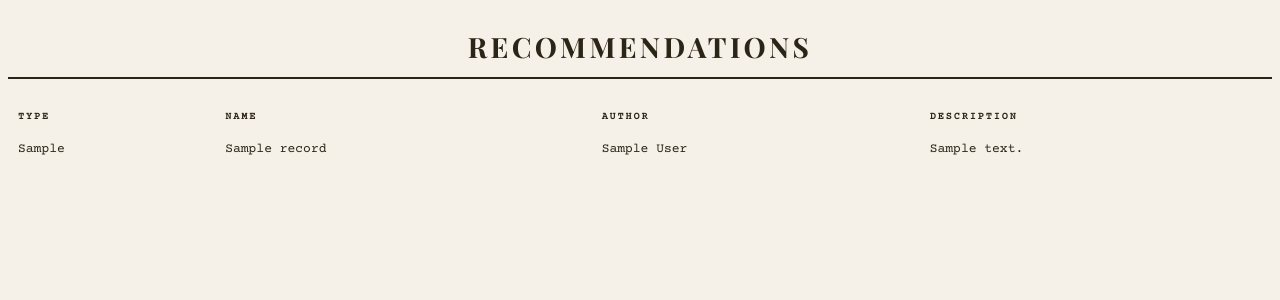
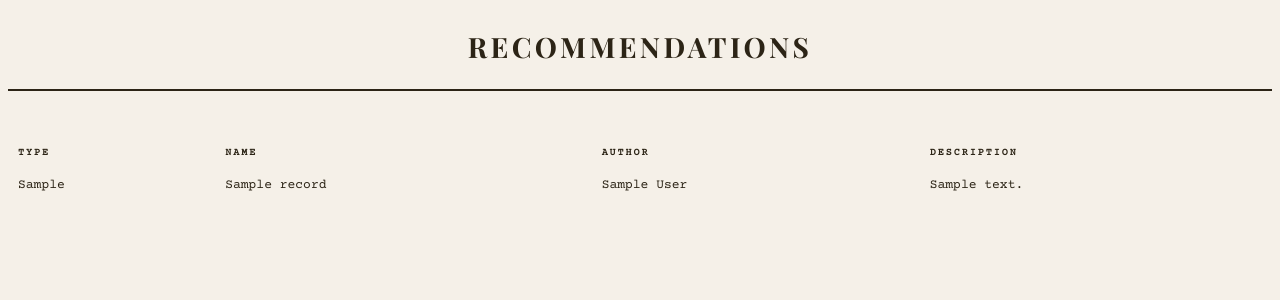
Before and after one commit to DaG-del/Recommendation-Engine, a Flask app: template templates/home.html in a window 1280 px wide. Shown: the top 300 px of the page. Run offline with Flask 3, Linux system fonts and the light colour scheme; the template is opened without the code that fills it: most values are stand-ins (such as "Sample title", 1, 10 or a date in 2020); some web fonts are replaced.

Commit message:
updated size

```diff
--- a/static/css/style.css
+++ b/static/css/style.css
@@ -1,4 +1,8 @@
 @import url('https://fonts.googleapis.com/css2?family=Playfair+Display:ital,wght@0,400;0,700;1,400&family=Courier+Prime:ital@0;1&display=swap');
+
+html {
+  font-size: 200%;
+}
 
 body {
   font-family: 'Courier Prime', monospace;
```
